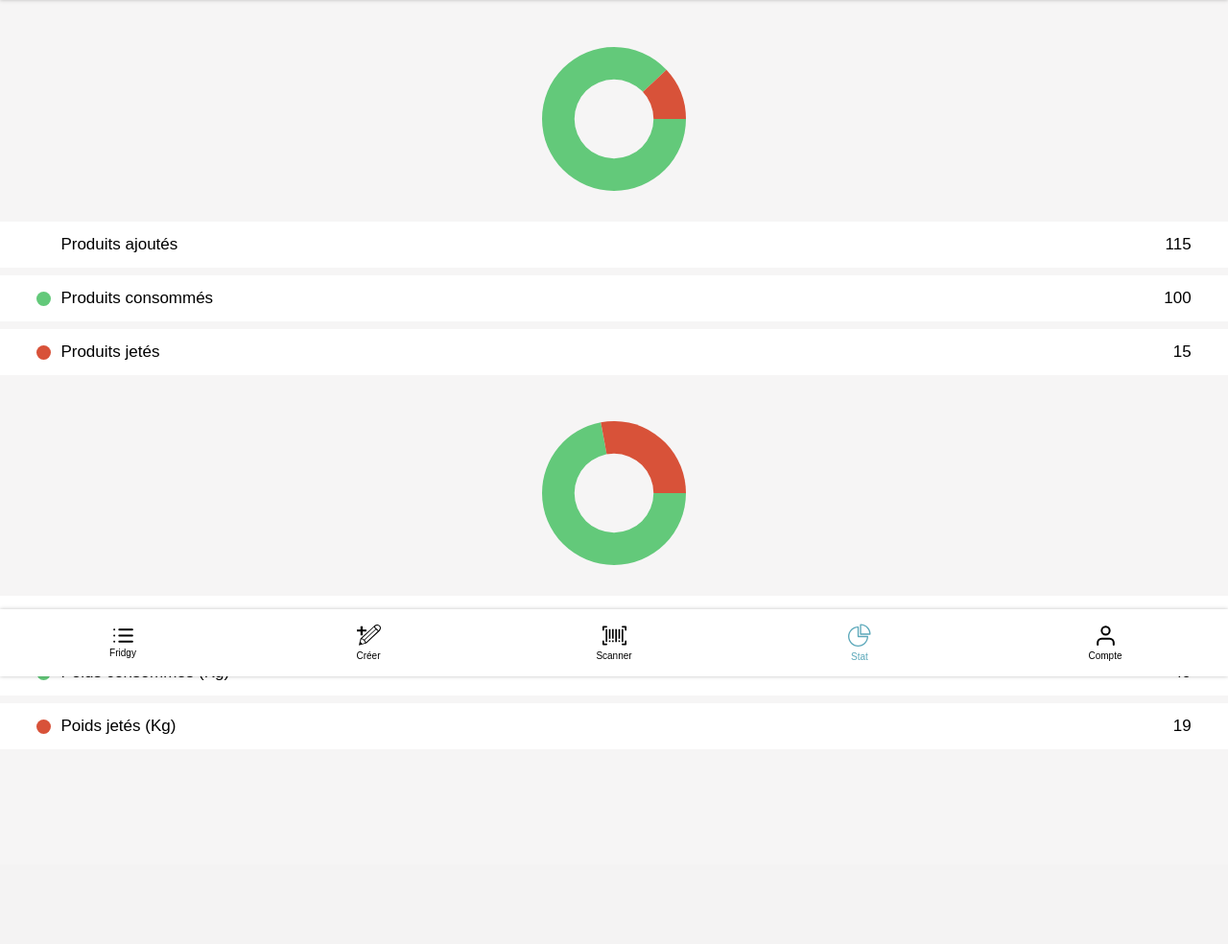
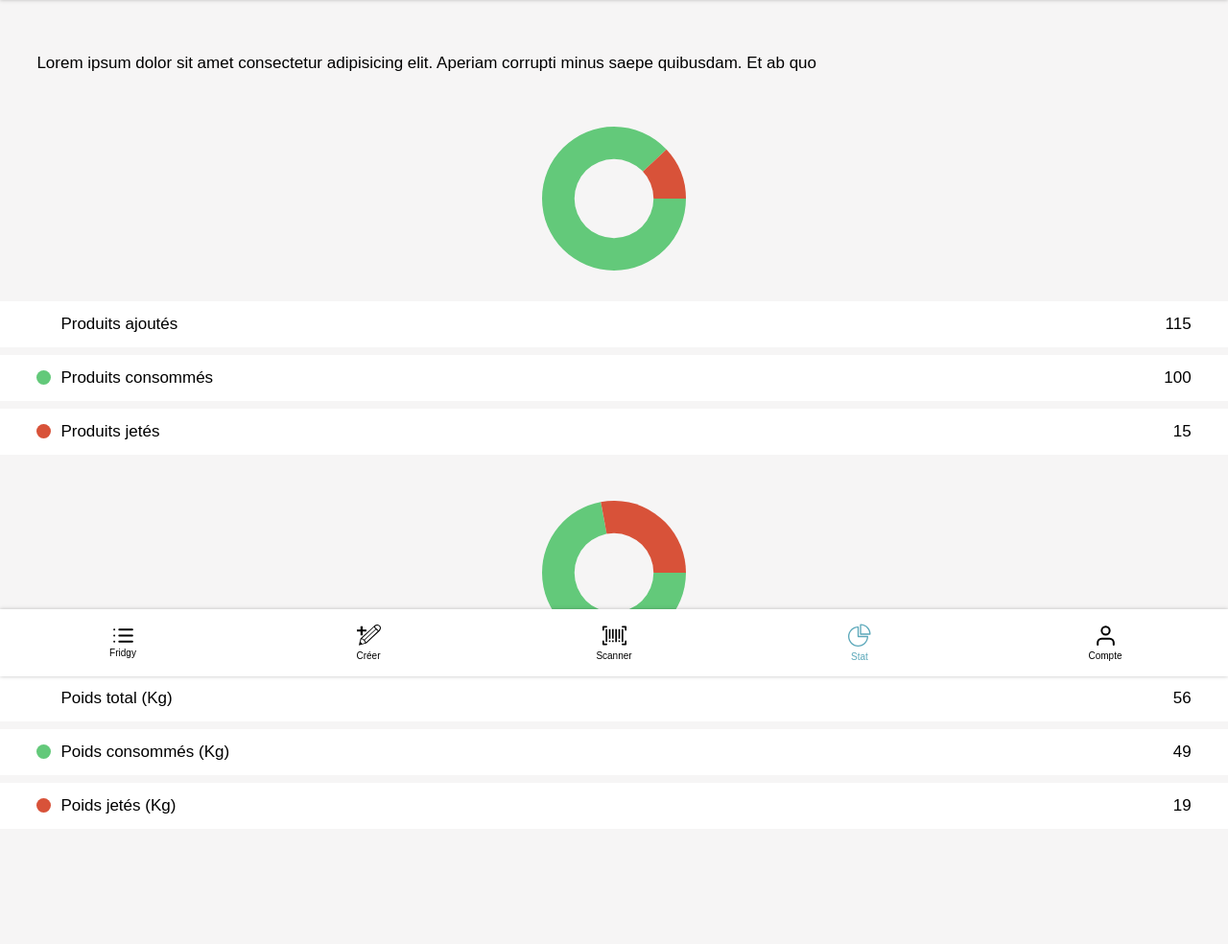
Before and after one commit to julien-wagentrutz/Fridgy, a PHP site: page /Pages/stats.html in a window 1280 px wide. Shown: the part 95-1079 px from the top of the page at 96% size. Before the commit the page ends 860 px from the top, so only its background shows below. Run offline with PHP 8.4, Linux system fonts and the light colour scheme; some libraries are stand-ins or nearby versions.

Commit message:
main z-index fix + stats margin/padding

```diff
--- a/Pages/stats.html
+++ b/Pages/stats.html
@@ -49,6 +49,11 @@
             </a>
         </div>
         <main>
+            <div class="speechBubble">
+                <div>
+                    <p>Lorem ipsum dolor sit amet consectetur adipisicing elit. Aperiam corrupti minus saepe quibusdam. Et ab quo</p>
+                </div>
+            </div>
             <section>
                 <div class="firstStatsContainer">
                     <canvas id="firstCanvas"></canvas>
--- a/Styles/main.css
+++ b/Styles/main.css
@@ -54,6 +54,7 @@ body
     justify-content: space-around;
     align-items: center;
     box-shadow: 0px 0px 4px rgba(0, 0, 0, 0.25);
+    z-index: 100;
 }
 
 .icons{
--- a/Styles/stats.css
+++ b/Styles/stats.css
@@ -1,11 +1,16 @@
 main
 {
-    margin-top: 18vh;
+    margin-top: 12vh;
     margin-bottom: 15vh;
     font-size: 17px;
 }
 
-.section{
+.speechBubble
+{
+    padding: 3vw 3vw 3vw 3vw;
+}
+
+section{
     position: relative;
     width: 100%;
     height: 100%;
```
